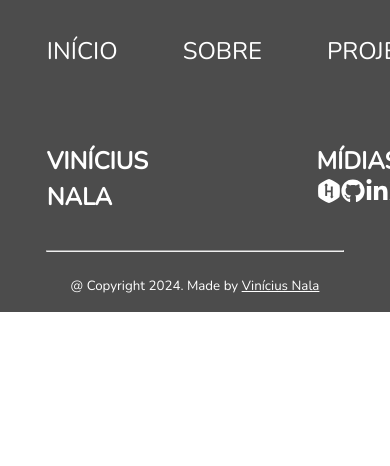
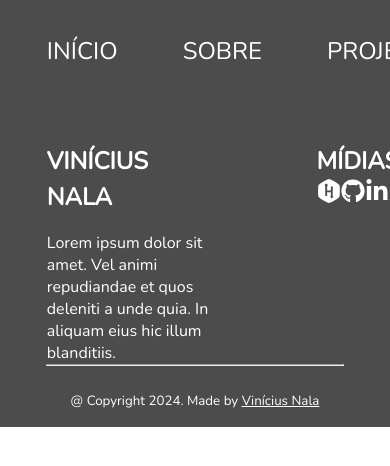
Before and after one commit to ViniciusNalaSantos/PersonalWebsite, a React (Create React App) app in the folder frontend/: page / in a window 390 px wide. Shown: the top 466 px of the page. Built offline with nearby package versions, Linux system fonts and the light colour scheme.

Commit message:
Created a father component to improve the responsiveness of all components,and adjusting some little details.

```diff
--- /dev/null
+++ b/frontend/src/App.css
@@ -0,0 +1,6 @@
+.body {
+    overflow-x: hidden;
+    overflow-y: scroll;
+    box-sizing: border-box;
+    height: auto;
+}
--- a/frontend/src/App.js
+++ b/frontend/src/App.js
@@ -1,9 +1,10 @@
 import Banner from './components/Banner';
 import Footer from './components/Footer';
+import './App.css'
 
 function App() {
   return (
-    <div>
+    <div className='body'>
       <Banner />
       <Footer />
     </div>
--- a/frontend/src/components/Banner/banner.css
+++ b/frontend/src/components/Banner/banner.css
@@ -14,14 +14,13 @@
 .banner {
     background-color: var(--color-main-dark-grey);
     color: var(--color-secondary-white);
-    height: 12vh;
+    min-height: 12vh;
     display: flex;
     font-size: 1.5rem;
     line-height: 1.5em;
     font-family: var(--font-family-main);
     width: 100%;
     justify-content: space-between;
-    overflow: hidden;
 }
 
 .banner-navigations {
--- a/frontend/src/components/Footer/footer.css
+++ b/frontend/src/components/Footer/footer.css
@@ -17,13 +17,13 @@
     font-family: var(--font-family-main);
     background-color: var(--color-main-dark-grey);
     color: var(--color-secondary-white);
-    height: 25vh;
+    height: auto;
+    min-height: 25vh;
     width: 100vw;
 }
 
 .footer-main {
     display: flex;
-    overflow: hidden;
     justify-content: space-between;
     padding-left: 12vw;
     padding-right: 12vw;
@@ -71,13 +71,12 @@
 .footer-line {
     align-self: center;
     width: 76vw;
-    margin-top: 3vh;
-    margin-bottom: 3vh;
+    margin-top: auto;
 }
 
 .footer-copyright {
     align-self: center;
-    margin-top: auto;
+    margin-top: 3vh;
     margin-bottom: 2vh;
 }
 
--- a/frontend/src/components/Footer/index.js
+++ b/frontend/src/components/Footer/index.js
@@ -2,18 +2,17 @@ import './footer.css'
 import { FaHackerrank , FaGithub, FaLinkedinIn, FaMediumM, FaKaggle } from "react-icons/fa";
 
 function Footer() {
-    const text = 'Lorem ipsum dolor sit amet. Vel animi repudiandae et quos deleniti a unde quia. In aliquam eius hic illum blanditiis.aaaaaaaaaaaaaaaaaaaaaaaaaaaaaaaaaaaaaaaaaaaaaaaaaaaaaaaaaaaaaaaaaaaaaaaaaaaaaaaaaaaaaaaa'
-    const iconsSize = 28
+    const text = 'Lorem ipsum dolor sit amet. Vel animi repudiandae et quos deleniti a unde quia. In aliquam eius hic illum blanditiis.'
 
   return (
     <footer className='footer'>
         <div className='footer-main'>
           <div className='footer-main-primary'>
-            <h1 className='footer-main-primary-title'><b>VINÍCIUS NALA</b></h1>
+            <h2 className='footer-main-primary-title'><b>VINÍCIUS NALA</b></h2>
             <section className='footer-main-primary-text'>{text}</section>
           </div>
           <aside className='footer-main-aside'>
-            <h1 className='footer-main-aside-title'>MÍDIAS</h1>
+            <h2 className='footer-main-aside-title'>MÍDIAS</h2>
             <icon className='footer-main-aside-icons'>
               <a href='https://www.hackerrank.com/profile/vinicius_nala' className='footer-main-aside-icons-hackerrank'><FaHackerrank className='footer-main-aside-icons-hackerrank' /></a>
               <a href='https://github.com/ViniciusNalaSantos' className='footer-main-aside-icons-github'><FaGithub /></a>
```
